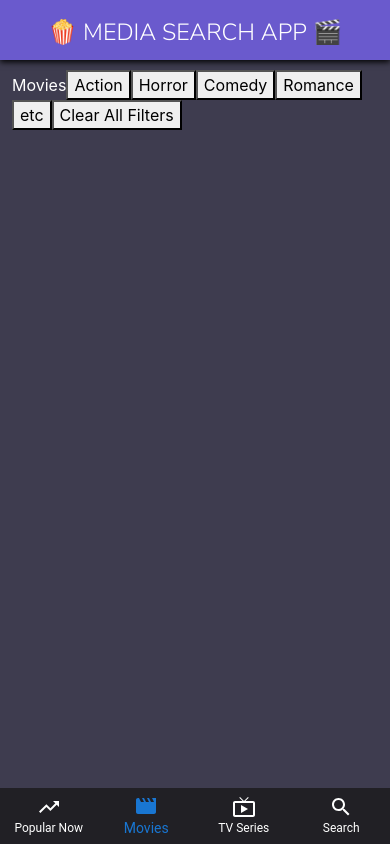
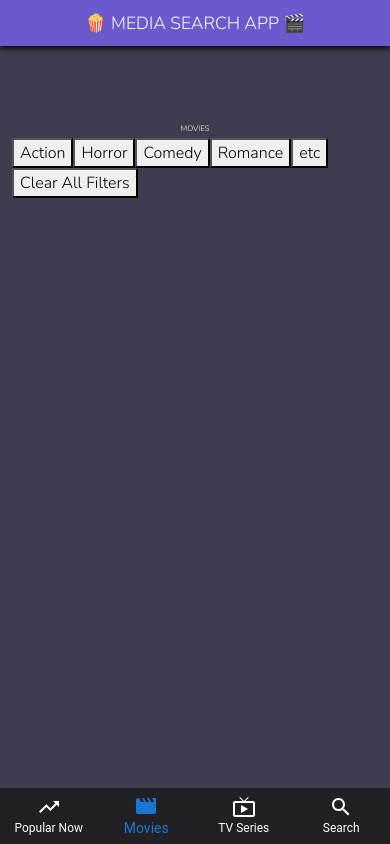
Before and after one commit to JakeNathe/film-finder-app, a React (Create React App) app: page / in a window 390 px wide. Both pictures are taken after a click on the button "Movies". Built offline with nearby package versions, Linux system fonts and the light colour scheme; no server answers.

Commit message:
reformatting

```diff
--- a/src/App.css
+++ b/src/App.css
@@ -4,10 +4,5 @@
   padding-bottom: 70px;
   background-color: rgb(62, 60, 79);
   color: white;
+  font-family: "Nunito Sans", sans-serif;
 }
-
-@media (max-width:700px){
-  .app {
-    padding-top: 70px;
-  }
-}
--- a/src/components/Header.css
+++ b/src/components/Header.css
@@ -1,7 +1,6 @@
 .header {
     width: 100%;
     justify-content: center;
-    text-transform: uppercase;
     position: fixed;  /* causing issues with too large of screen? */
     display: flex;
     background-color: rgb(106, 90, 205);
@@ -14,10 +13,3 @@
     cursor: pointer;
     z-index: 100;  /* stay at top */
   }
-
-  @media (max-width:1000px){
-    .header{
-      padding-top: 15px;
-      font-size: 6vw;
-    }
-  }
--- a/src/components/Header.js
+++ b/src/components/Header.js
@@ -2,7 +2,7 @@ import React from 'react';
 import "./Header.css";
 
 const Header = () => {
-    return <span className="header">🍿 Media Search App 🎬</span>
+    return <span className="header">🍿 MEDIA SEARCH APP 🎬</span>
 };
 
 export default Header;
--- a/src/components/IndividualContent/IndividualContent.css
+++ b/src/components/IndividualContent.css
@@ -1,4 +1,4 @@
-.media {
+.content {
     display: flex;
     flex-direction: column;
     position: relative;
@@ -10,14 +10,8 @@
     background-color: rgb(31, 29, 40);
 }
 
-.media:hover {
+.content:hover {
     background-color: rgb(106, 90, 205);;
-}
-
-@media (max-width: 500px) {
-    .media {
-        width: 45%
-    }
 }
 
 .poster {
--- a/src/components/IndividualContent/IndividualContent.js
+++ b/src/components/IndividualContent.js
@@ -1,12 +1,12 @@
 import React from 'react';
-import { img_size_300, unavailable} from '../../config/config';
+import { img_size_300, unavailable} from '../config/config';
 import "./IndividualContent.css";
 
 // break up returned items to invidual movie/show
 
 const IndividualContent = ({id, poster, title, media_type, date, vote_average}) => {
   return (
-    <div className="media">
+    <div className="content">
       <img className="poster" src={ poster? `${img_size_300}/${poster}` : unavailable} alt={title}/>
       <b className="title">{title}</b>
       <span className="subtitle">
--- a/src/pages/Movies.js
+++ b/src/pages/Movies.js
@@ -4,7 +4,7 @@ import "./Pages.css";
 const Movies = () => {
   return (
     <div>
-        <span className="pageTitle">Movies</span>
+        <span className="pageTitle">MOVIES</span>
         <button>Action</button>
         <button>Horror</button>
         <button>Comedy</button>
--- a/src/pages/Pages.css
+++ b/src/pages/Pages.css
@@ -1,4 +1,10 @@
 .pageTitle {
+    display: flex;
+    justify-content: center;
+    font-family: "Nunito Sans", sans-serif;
+    border-radius: 45px;
+    font-size: 2vw;
+    padding: 3px;
 
 }
 
@@ -6,7 +12,6 @@
     display: flex;
     flex-wrap: wrap;
     justify-content: space-around;
-    font-size: 36px;
 }
 
 .movies {
--- a/src/pages/Popular.js
+++ b/src/pages/Popular.js
@@ -1,6 +1,6 @@
 import React from 'react';
 import "./Pages.css";
-import IndividualContent from '../components/IndividualContent/IndividualContent';
+import IndividualContent from '../components/IndividualContent';
 import { useState, useEffect } from "react";
 import axios from "axios";
 
@@ -24,7 +24,7 @@ const Popular = () => {
 // return individual movie/tvshow items with relevant data
   return (
     <div>
-        <span className="pageTitle">Popular Now</span>
+        <span className="pageTitle">POPULAR NOW</span>
         <div className="popular">
           {content && content.map((c) => <IndividualContent
           key={c.id}
--- a/src/pages/Search.js
+++ b/src/pages/Search.js
@@ -4,7 +4,7 @@ import "./Pages.css";
 const Search = () => {
   return (
     <div>
-        <span className="pageTitle">Search</span>
+        <span className="pageTitle">SEARCH</span>
 
         <form id="form">
             <input type="search" placeholder="Search..."/>
--- a/src/pages/Series.js
+++ b/src/pages/Series.js
@@ -4,7 +4,7 @@ import "./Pages.css";
 const Series = () => {
   return (
     <div>
-        <span className="pageTitle">Series</span>
+        <span className="pageTitle">SERIES</span>
         <button>Action</button>
         <button>Horror</button>
         <button>Comedy</button>
```
